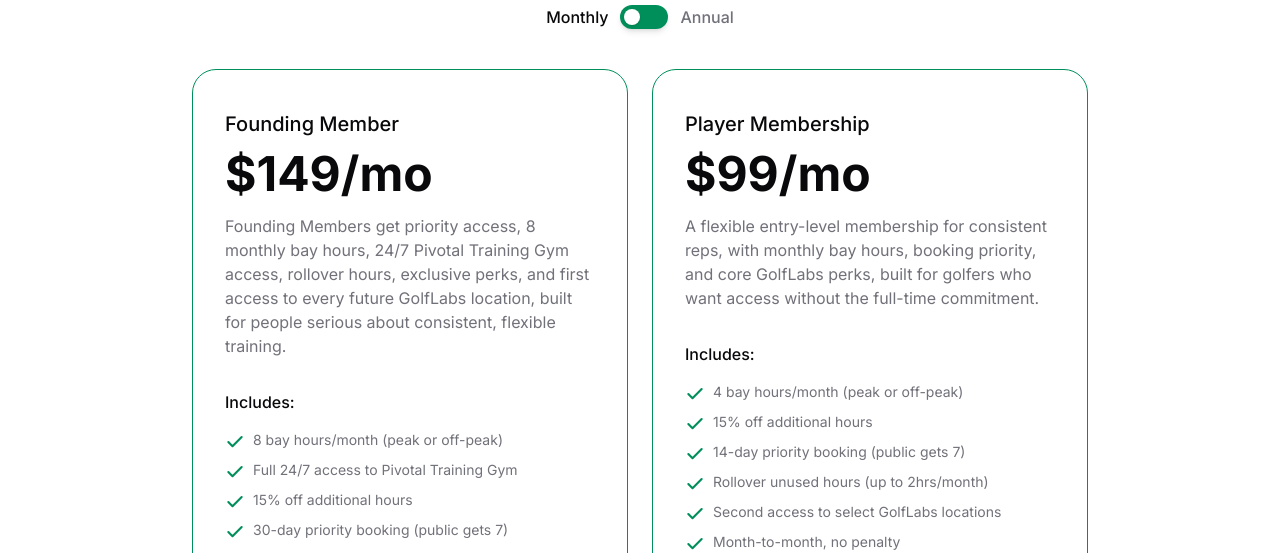
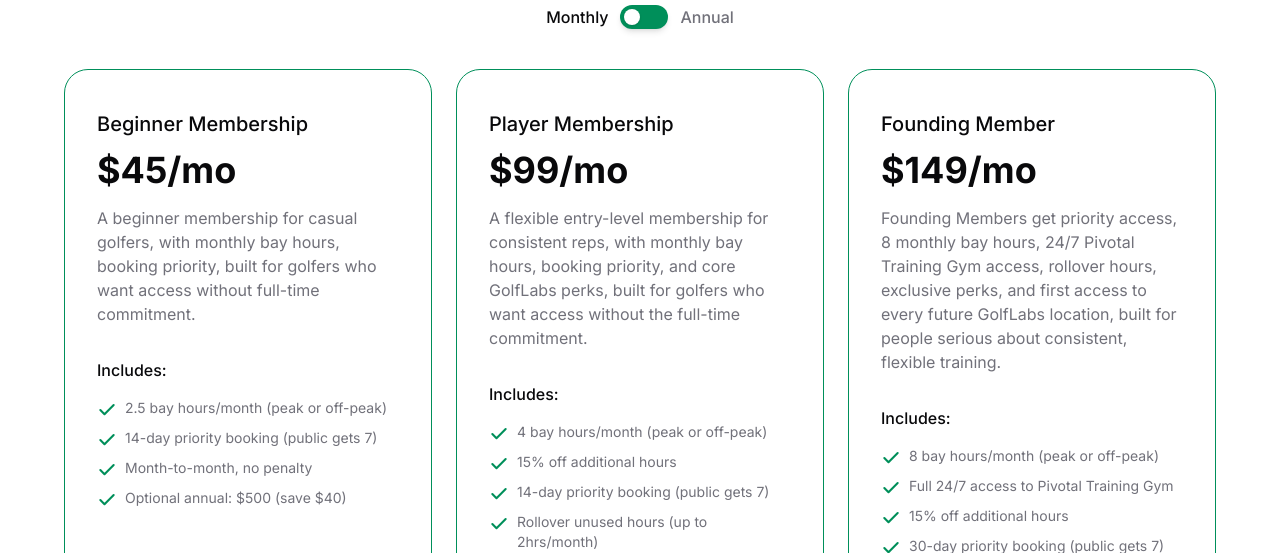
Before and after one commit to peymannaderi10/Golflabs-Landing, a Next.js app: page /memberships in a window 1280 px wide. Shown: the part 247-800 px from the top of the page. Built offline with nearby package versions, Linux system fonts and the light colour scheme; no server answers.

Commit message:
update memberships

```diff
--- a/app/memberships/MembershipsContent.tsx
+++ b/app/memberships/MembershipsContent.tsx
@@ -20,22 +20,17 @@
 
 const PLANS: Plan[] = [
   {
-    id: "founding",
-    name: "Founding Member",
+    id: "beginner",
+    name: "Beginner Membership",
     description:
-      "Founding Members get priority access, 8 monthly bay hours, 24/7 Pivotal Training Gym access, rollover hours, exclusive perks, and first access to every future GolfLabs location, built for people serious about consistent, flexible training.",
-    monthlyPrice: 149,
-    annualPrice: 1430,
+      "A beginner membership for casual golfers, with monthly bay hours, booking priority, built for golfers who want access without full-time commitment.",
+    monthlyPrice: 45,
+    annualPrice: 500,
     highlights: [
-      "8 bay hours/month (peak or off-peak)",
-      "Full 24/7 access to Pivotal Training Gym",
-      "15% off additional hours",
-      "30-day priority booking (public gets 7)",
-      "Rollover unused hours (up to 8hrs/month)",
-      "Founding Member wall recognition",
-      "First access to future GolfLabs locations",
+      "2.5 bay hours/month (peak or off-peak)",
+      "14-day priority booking (public gets 7)",
       "Month-to-month, no penalty",
-      "Annual option: $1,430 (save $359)",
+      "Optional annual: $500 (save $40)",
     ],
   },
   {
@@ -53,6 +48,25 @@
       "Second access to select GolfLabs locations",
       "Month-to-month, no penalty",
       "Optional annual: $950 (save $238)",
+    ],
+  },
+  {
+    id: "founding",
+    name: "Founding Member",
+    description:
+      "Founding Members get priority access, 8 monthly bay hours, 24/7 Pivotal Training Gym access, rollover hours, exclusive perks, and first access to every future GolfLabs location, built for people serious about consistent, flexible training.",
+    monthlyPrice: 149,
+    annualPrice: 1430,
+    highlights: [
+      "8 bay hours/month (peak or off-peak)",
+      "Full 24/7 access to Pivotal Training Gym",
+      "15% off additional hours",
+      "30-day priority booking (public gets 7)",
+      "Rollover unused hours (up to 8hrs/month)",
+      "Founding Member wall recognition",
+      "First access to future GolfLabs locations",
+      "Month-to-month, no penalty",
+      "Annual option: $1,430 (save $359)",
     ],
   },
 ];
@@ -153,7 +167,7 @@
 
       {/* Pricing cards */}
       <section className="px-4 md:px-6 pb-20">
-        <div className="grid w-full gap-4 lg:gap-6 max-w-4xl mx-auto lg:grid-cols-2 pt-4">
+        <div className="grid w-full gap-4 lg:gap-6 max-w-6xl mx-auto lg:grid-cols-3 pt-4">
           {PLANS.map((plan) => {
             const price =
               billingInterval === "annual" ? plan.annualPrice : plan.monthlyPrice;
@@ -176,7 +190,7 @@
                   <h3 className="font-medium text-xl text-foreground pt-2">
                     {plan.name}
                   </h3>
-                  <h4 className="mt-3 text-3xl md:text-5xl font-bold">
+                  <h4 className="mt-3 text-3xl md:text-4xl font-bold">
                     <AnimatePresence mode="wait" initial={false}>
                       <motion.span
                         key={`${plan.id}-${billingInterval}`}
```
